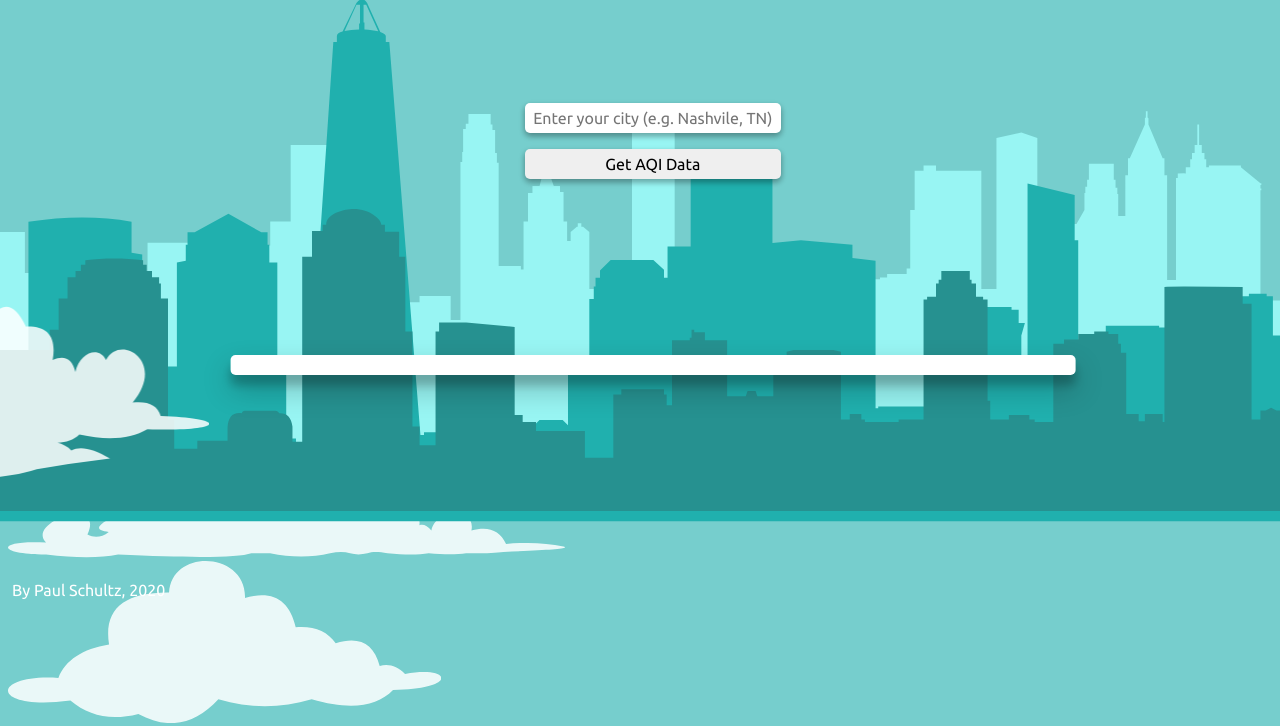
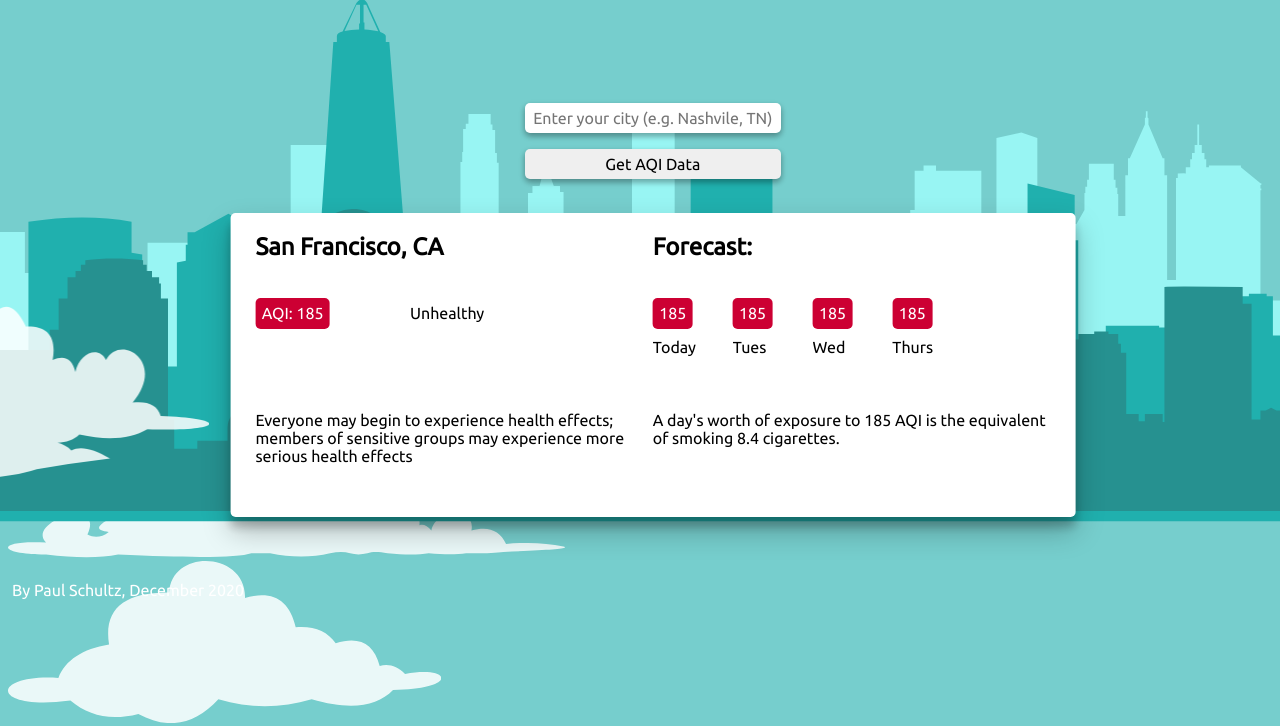
Before and after one commit to paul-schultz/air_quality_app, a plain HTML site: page index.html in a window 1280 px wide. Shown: the part 195-921 px from the top of the page. Drawn offline with nearby package versions, Linux system fonts and the light colour scheme; no server answers.

Commit message:
output UI

```diff
--- a/index.html
+++ b/index.html
@@ -73,11 +73,52 @@
 
 
     <div class="output" id="output">
-        <h2></h2>
+        <div class="output-container">
+            <div class="output-content">
+                <div>
+                    <h2>San Francisco, CA</h2>
+                </div>
+                <div>
+                    <h2>Forecast:</h2>
+                </div>
+                <div class="aqi-data">
+                    <div class="aqi-1">
+                        <a href="" class="aqi-button" id="aqi">AQI: 185</a>
+                    </div>
+                    <div class="aqi-2">
+                        <a href="" style="color: black;">Unhealthy</a>
+                    </div>
+                </div>
+                <div class="forecast">
+                    <div class="fore-1">
+                        <a href="" class="fore-card">185</a>
+                        <p>Today</p>
+                    </div>
+                    <div class="fore-2">
+                        <a href="" class="fore-card">185</a>
+                        <p>Tues</p>
+                    </div>
+                    <div class="fore-3">
+                        <a href="" class="fore-card">185</a>
+                        <p>Wed</p>
+                    </div>
+                    <div class="fore-4">
+                        <a href="" class="fore-card">185</a>
+                        <p>Thurs</p>
+                    </div>
+                </div>
+                <div>
+                    <p>Everyone may begin to experience health effects; members of sensitive groups may experience more serious health effects</p>
+                </div>
+                <div>
+                    <p>A day's worth of exposure to 185 AQI is the equivalent of smoking 8.4 cigarettes.</p>
+                </div>
+            </div>
+        </div>
     </div>
 
     <div class="footer">
-        By Paul Schultz, 2020
+        By Paul Schultz, December 2020
     </div>
 
     <script src="https://cdnjs.cloudflare.com/ajax/libs/axios/0.21.0/axios.min.js" integrity="sha512-DZqqY3PiOvTP9HkjIWgjO6ouCbq+dxqWoJZ/Q+zPYNHmlnI2dQnbJ5bxAHpAMw+LXRm4D72EIRXzvcHQtE8/VQ==" crossorigin="anonymous"></script>
--- a/style.css
+++ b/style.css
@@ -156,9 +156,60 @@ input:focus::-webkit-input-placeholder {
     left: 51%;
     transform: translate(-50%, -50%);
     width: 66vw;
+    height: 38vh;
     z-index: 10;
     border-radius: 5px;
     box-shadow: 0 14px 28px rgba(0,0,0,0.25), 0 10px 10px rgba(0,0,0,0.22);
+}
+
+.output-container {
+    width: 98%;
+    height: 90%;
+    margin: auto;
+}
+
+.output-content {
+    height: 100%;
+    width: 96%;
+    margin: auto;
+    display: grid;
+    grid-template-columns: repeat(2, 1fr);
+    grid-template-rows: repeat(3, 1fr);
+    grid-column-gap: 0px;
+    grid-row-gap: 0px;
+}
+
+.aqi-data {
+    display: flex;
+    flex-direction: row;
+}
+
+.aqi-data a {
+    text-decoration: none;
+    color: #fff;
+}
+
+.aqi-button {
+    background-color: #CC0033;
+    padding: .4em;
+    border-radius: 5px;
+    margin-right: 80px;
+}
+
+
+.forecast {
+    display: flex;
+    flex-direction: row;
+    margin-bottom: 0;
+}
+
+.fore-card {
+    background-color: #CC0033;
+    padding: .4em;
+    border-radius: 5px;
+    text-decoration: none;
+    color: #fff;
+    margin-right: 40px;
 }
 
 .footer {
```
Also changed, not shown: reference.txt (added).
